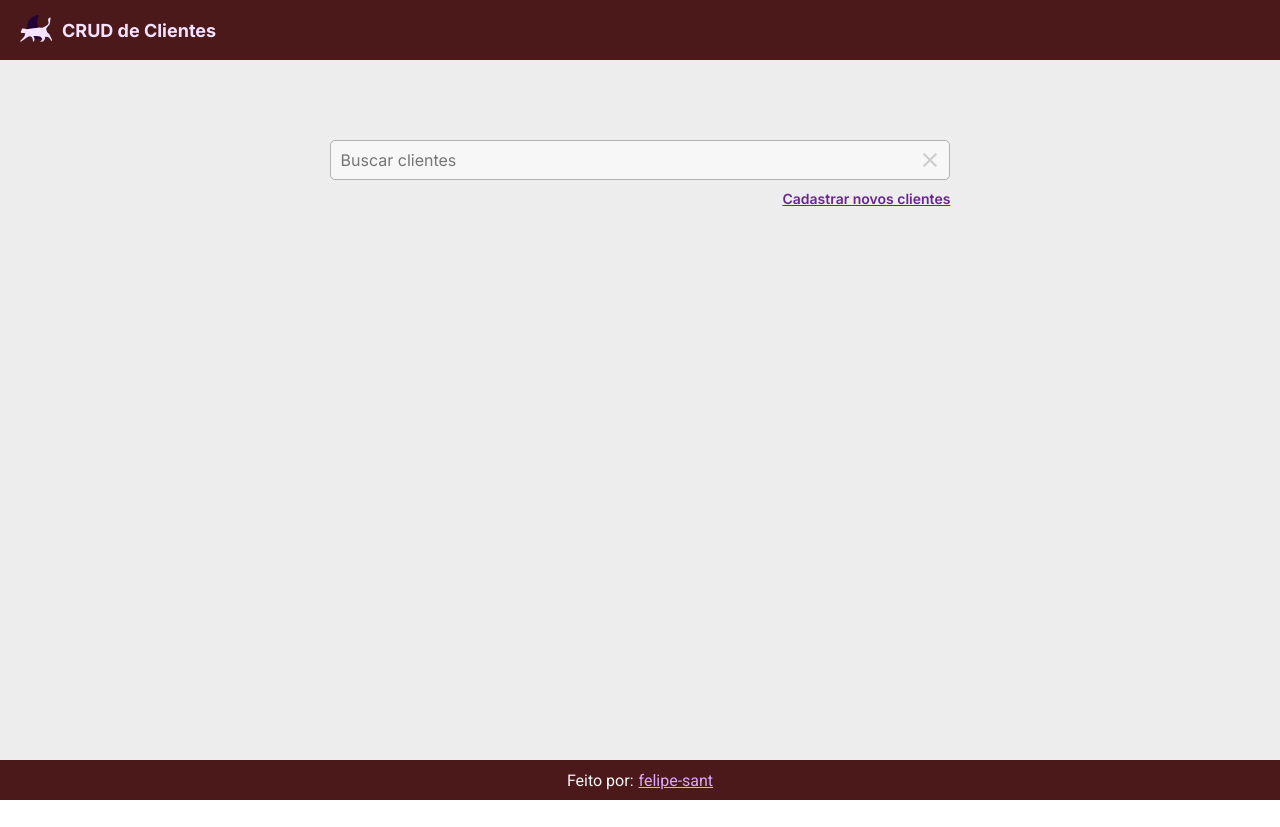
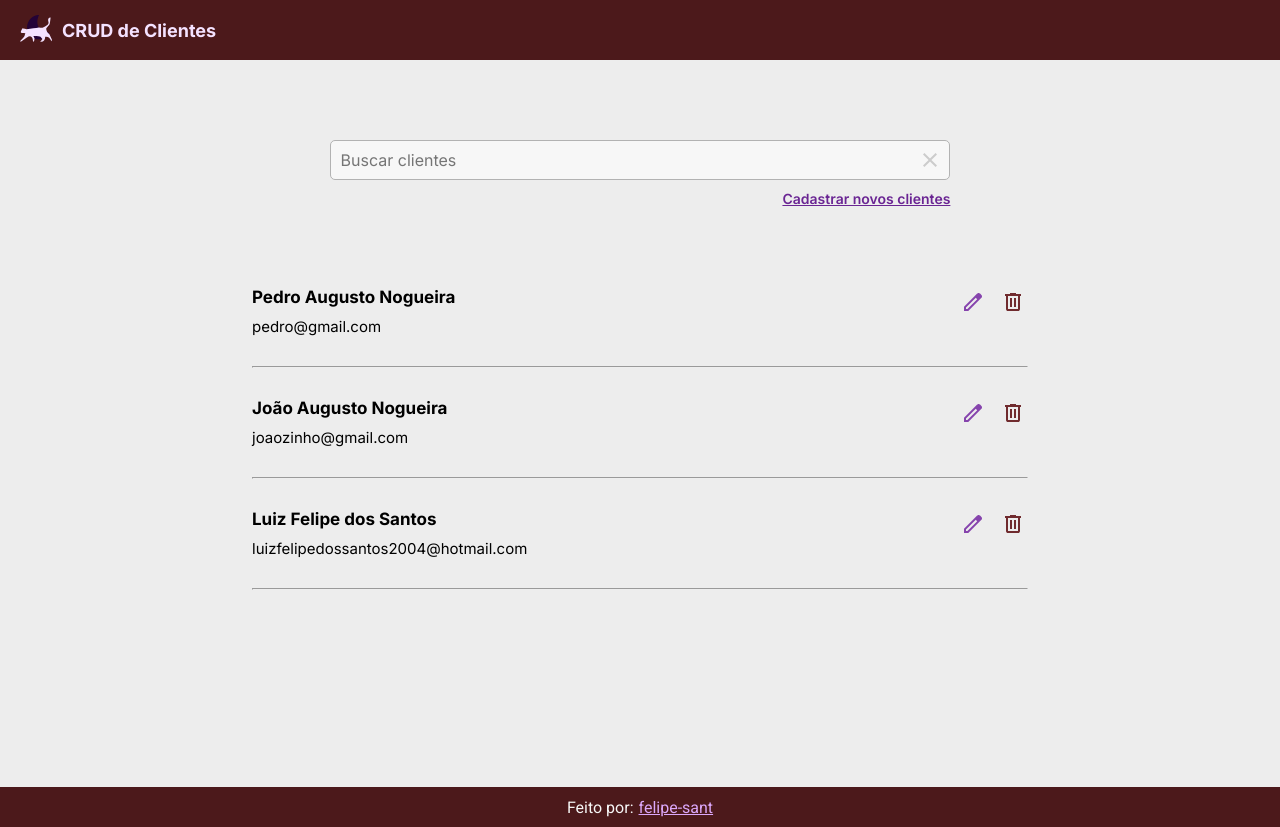
Before and after one commit to felipe-sant/FRONT_MongoDB-CRUD, a React (Create React App) app: page / in a window 1280 px wide. Before the commit the page ends 800 px from the top, so only its background shows below. Built offline with nearby package versions, Linux system fonts and the light colour scheme.

Commit message:
style: adicionando estilo da lista de clientes

```diff
--- /dev/null
+++ b/src/components/ClienteComponent.tsx
@@ -0,0 +1,27 @@
+import Cliente from "../models/Cliente";
+import css from "../styles/cliente.module.css";
+import edit from "../images/edit.svg";
+import del from "../images/delete.svg";
+
+function ClienteComponent(props: {cliente: Cliente}) {
+    const cliente = props.cliente
+
+    return (
+        <article className={css.conteudo}>
+            <div className={css.info}>
+                <h2>{cliente.nome}</h2>
+                <p>{cliente.email}</p>
+            </div>
+            <div className={css.botao}>
+                <button onClick={() => alert("oi")}>
+                    <img src={edit} alt="editar" />
+                </button>
+                <button onClick={() => alert("oi")}>
+                    <img src={del} alt="deletar" />
+                </button>
+            </div>
+        </article>
+    )
+}
+
+export default ClienteComponent
--- a/src/components/Footer.tsx
+++ b/src/components/FooterComponent.tsx
@@ -1,6 +1,6 @@
 import css from "../styles/footer.module.css"
 
-function Footer() {
+function FooterComponent() {
     return (
         <footer className={css.footer}>
             <p>Feito por:<a href="https://github.com/felipe-sant">felipe-sant</a></p>
@@ -8,4 +8,4 @@ function Footer() {
     )
 }
 
-export default Footer
+export default FooterComponent
--- a/src/components/Header.tsx
+++ b/src/components/HeaderComponent.tsx
@@ -1,7 +1,7 @@
 import logo from "../images/gato.svg"
 import css from "../styles/header.module.css"
 
-function Header() {
+function HeaderComponent() {
     return (
         <header className={css.header}>
             <div className="img">
@@ -12,4 +12,4 @@ function Header() {
     )
 }
 
-export default Header
+export default HeaderComponent
--- a/src/pages/home.tsx
+++ b/src/pages/home.tsx
@@ -1,17 +1,14 @@
 import { useState } from "react"
-import get from "../functions/get"
 import Cliente from "../models/Cliente"
-import post from "../functions/post"
-import update from "../functions/update"
-import del from "../functions/delete"
-import Header from "../components/Header"
-import Footer from "../components/Footer"
 import css from "../styles/home.module.css"
 import cancel from "../images/cancel.svg"
+import HeaderComponent from "../components/HeaderComponent"
+import FooterComponent from "../components/FooterComponent"
+import ClienteComponent from "../components/ClienteComponent"
 
 function Home() {
-    const cliente1 = new Cliente("dasd123123dsadfa", "Pedro Augusto Nogueira Silva", "pedro@gmail.com")
-    const cliente2 = new Cliente("dasdkgj2j232ksadfa", "João Augusto Nogueira Silva", "joaozinho@gmail.com")
+    const cliente1 = new Cliente("dasd123123dsadfa", "Pedro Augusto Nogueira", "pedro@gmail.com")
+    const cliente2 = new Cliente("dasdkgj2j232ksadfa", "João Augusto Nogueira", "joaozinho@gmail.com")
     const cliente3 = new Cliente("ddsa123dsacvasdfd", "Luiz Felipe dos Santos", "luizfelipedossantos2004@hotmail.com")
 
     const [clientes, setClientes] = useState<Cliente[]>([cliente1, cliente2, cliente3])
@@ -37,10 +34,10 @@ function Home() {
 
     return (
         <>
-            <Header />
+            <HeaderComponent />
             <main>
-                <article className={css.conteudo}>
-                    <div className={css.filtro}>
+                <div className={css.conteudo}>
+                    <section className={css.filtro}>
                         <div className={css.input}>
                             <input
                                 type="text"
@@ -51,13 +48,20 @@ function Home() {
                             </button>
                         </div>
                         <a href="/clientes">Cadastrar novos clientes</a>
-                    </div>
-                    <div className="listaClientes">
-
-                    </div>
-                </article>
+                    </section>
+                    <section className={css.listaClientes}>
+                        {
+                            clientes.map((cli, key) => (
+                                <>
+                                    <ClienteComponent key={key} cliente={cli} />
+                                    <hr />
+                                </>
+                            ))
+                        }
+                    </section>
+                </div>
             </main>
-            <Footer />
+            <FooterComponent />
         </>
     )
 }
--- /dev/null
+++ b/src/styles/cliente.module.css
@@ -0,0 +1,40 @@
+.conteudo {
+    display: flex;
+    flex-direction: row;
+    justify-content: space-between;
+}
+
+.info {
+    display: flex;
+    flex-direction: column;
+    gap: 10px;
+}
+
+.info h2 {
+    font-size: 17px;
+    font-family: var(--inter-font);
+    font-weight: bold;
+}
+
+.info p {
+    font-size: 15px;
+    font-family: var(--inter-font);
+    font-weight: normal;
+}
+
+.botao {
+    display: flex;
+    flex-direction: row;
+    gap: 10px;
+}
+
+.botao button {
+    background-color: transparent;
+    height: 30px;
+    width: 30px;
+    border: none;
+    display: flex;
+    align-items: center;
+    justify-content: center;
+    cursor: pointer;
+}
--- a/src/styles/home.module.css
+++ b/src/styles/home.module.css
@@ -11,6 +11,7 @@
     display: flex;
     flex-direction: column;
     gap: 10px;
+    margin-bottom: 80px;
 }
 
 .filtro .input {
@@ -41,6 +42,7 @@
     align-items: center;
     justify-content: center;
     cursor: pointer;
+    border-radius: 50%;
 }
 
 .filtro a {
@@ -56,8 +58,26 @@
     color: var(--purple-01);
 }
 
+.listaClientes {
+    min-height: 400px;
+    max-height: auto;
+    display: flex;
+    flex-direction: column;
+    margin: auto;
+}
+
+.listaClientes hr {
+    height: 1px;
+    color: var(--gray-08);
+    margin: 30px 0px;
+}
+
 @media (max-width: 600px) {
     .filtro {
-        width: 320px;
+        width: 340px;
+    }
+
+    .listaClientes {
+        width: 340px;
     }
 }
```
Also changed, not shown: src/images/delete.svg (added), src/images/edit.svg (added).
